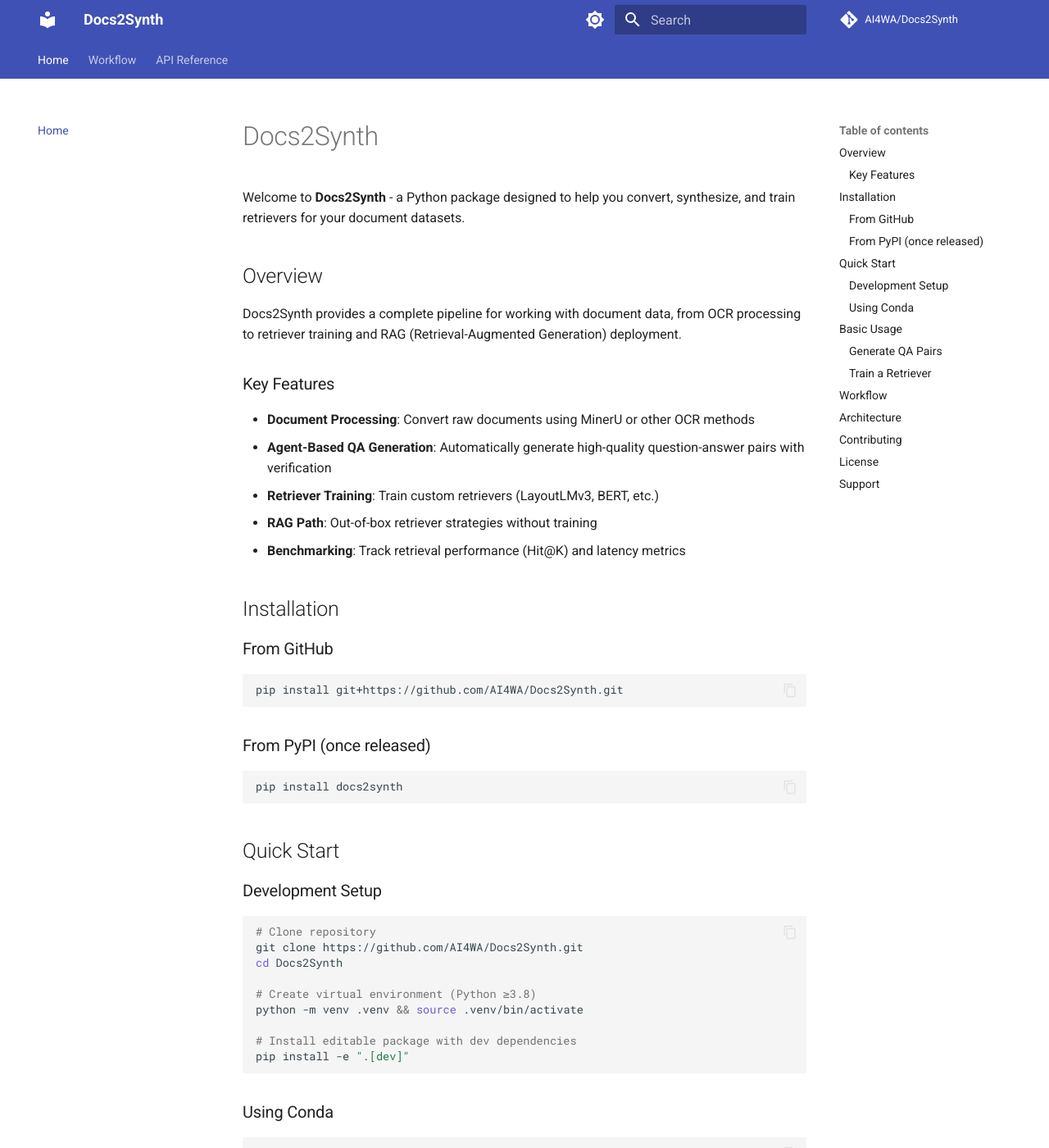
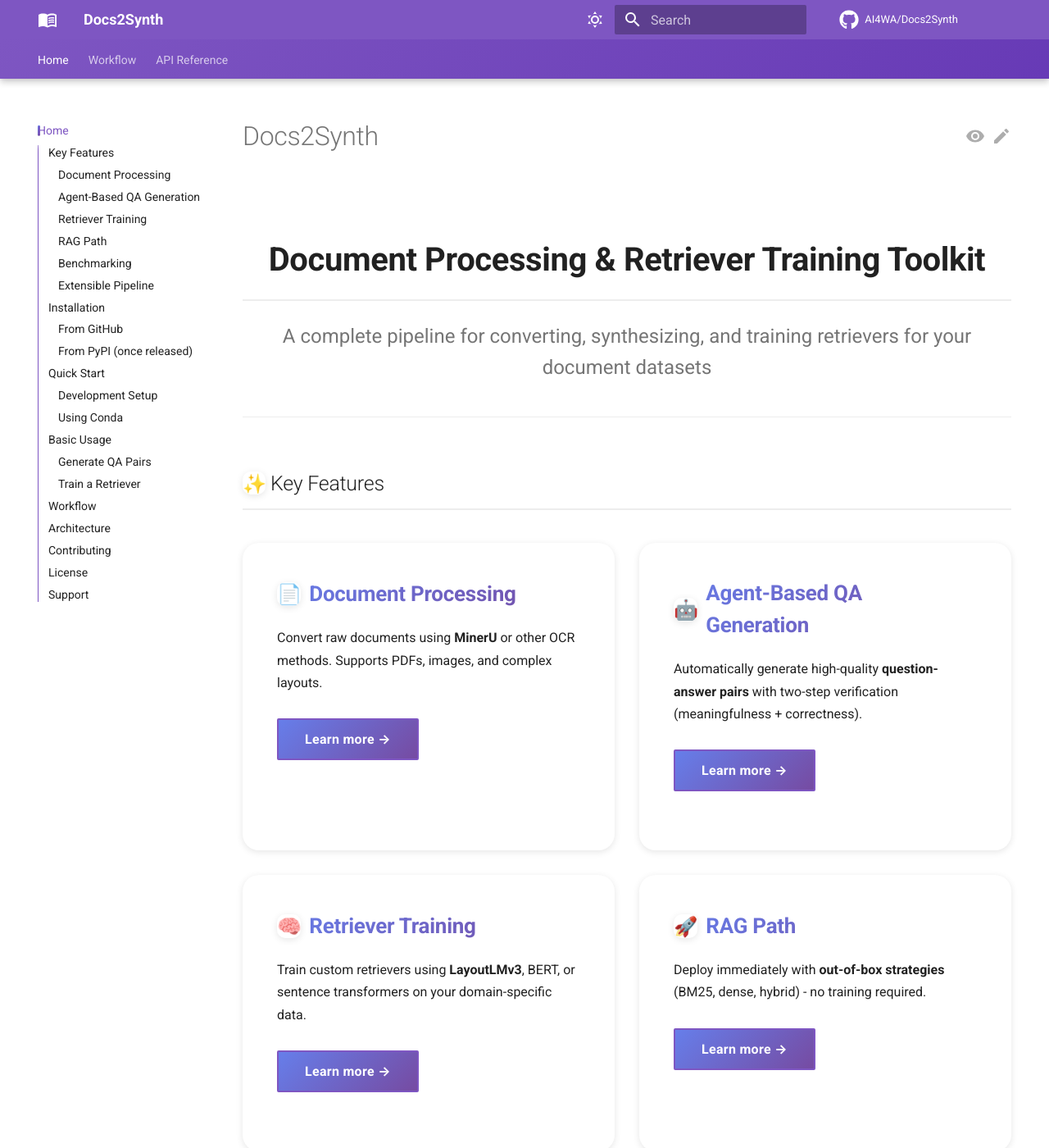
Before and after one commit to AI4WA/Docs2Synth, an MkDocs documentation site: the page built from docs/index.md, in a window 1280 px wide and 1400 px high. Shown: the whole window at 82% size. Built offline with MkDocs 1.6.1 and Material for MkDocs 9.7.7, drawn with Linux system fonts in a browser that asks for light colours; emoji names are drawn with the system emoji font; comment, search, counter and statistics services are not loaded; the version menu is left out; some of the changed text lies outside the part shown.

Commit message:
add style

```diff
--- a/docs/index.md
+++ b/docs/index.md
@@ -1,18 +1,81 @@
 # Docs2Synth
 
-Welcome to **Docs2Synth** - a Python package designed to help you convert, synthesize, and train retrievers for your document datasets.
+<div style="text-align: center; margin: 2rem 0;">
+  <h2 style="font-size: 2rem; font-weight: 700; margin-bottom: 1rem;">
+    Document Processing & Retriever Training Toolkit
+  </h2>
+  <p style="font-size: 1.2rem; color: var(--md-default-fg-color--light);">
+    A complete pipeline for converting, synthesizing, and training retrievers for your document datasets
+  </p>
+</div>
 
-## Overview
+---
 
-Docs2Synth provides a complete pipeline for working with document data, from OCR processing to retriever training and RAG (Retrieval-Augmented Generation) deployment.
+## :sparkles: Key Features
 
-### Key Features
+<div class="feature-grid" markdown>
 
-- **Document Processing**: Convert raw documents using MinerU or other OCR methods
-- **Agent-Based QA Generation**: Automatically generate high-quality question-answer pairs with verification
-- **Retriever Training**: Train custom retrievers (LayoutLMv3, BERT, etc.)
-- **RAG Path**: Out-of-box retriever strategies without training
-- **Benchmarking**: Track retrieval performance (Hit@K) and latency metrics
+<div class="feature-card" markdown>
+
+### :page_facing_up: Document Processing
+
+Convert raw documents using **MinerU** or other OCR methods. Supports PDFs, images, and complex layouts.
+
+[Learn more →](workflow/document-processing.md){ .md-button .md-button--primary }
+
+</div>
+
+<div class="feature-card" markdown>
+
+### :robot: Agent-Based QA Generation
+
+Automatically generate high-quality **question-answer pairs** with two-step verification (meaningfulness + correctness).
+
+[Learn more →](workflow/qa-generation.md){ .md-button .md-button--primary }
+
+</div>
+
+<div class="feature-card" markdown>
+
+### :brain: Retriever Training
+
+Train custom retrievers using **LayoutLMv3**, BERT, or sentence transformers on your domain-specific data.
+
+[Learn more →](workflow/retriever-training.md){ .md-button .md-button--primary }
+
+</div>
+
+<div class="feature-card" markdown>
+
+### :rocket: RAG Path
+
+Deploy immediately with **out-of-box strategies** (BM25, dense, hybrid) - no training required.
+
+[Learn more →](workflow/rag-path.md){ .md-button .md-button--primary }
+
+</div>
+
+<div class="feature-card" markdown>
+
+### :chart_with_upwards_trend: Benchmarking
+
+Track retrieval performance with **Hit@K**, MRR, NDCG metrics and monitor end-to-end latency.
+
+[Learn more →](workflow/retriever-training.md#evaluation){ .md-button .md-button--primary }
+
+</div>
+
+<div class="feature-card" markdown>
+
+### :gear: Extensible Pipeline
+
+Combine all steps into a **unified pipeline** with flexible control flow based on your requirements.
+
+[Get Started →](#quick-start){ .md-button .md-button--primary }
+
+</div>
+
+</div>
 
 ## Installation
 
--- /dev/null
+++ b/docs/stylesheets/extra.css
@@ -0,0 +1,382 @@
+/* Custom styling for Docs2Synth documentation */
+
+/* Root variables for consistent theming */
+:root {
+  --md-primary-fg-color: #673ab7;
+  --md-primary-fg-color--light: #9575cd;
+  --md-primary-fg-color--dark: #512da8;
+  --md-accent-fg-color: #ffc107;
+  --card-shadow: 0 2px 8px rgba(0, 0, 0, 0.1);
+  --card-hover-shadow: 0 4px 16px rgba(0, 0, 0, 0.15);
+  --gradient-purple: linear-gradient(135deg, #667eea 0%, #764ba2 100%);
+  --gradient-blue: linear-gradient(135deg, #667eea 0%, #4e73df 100%);
+  --transition-smooth: all 0.3s cubic-bezier(0.4, 0, 0.2, 1);
+}
+
+/* Dark mode adjustments */
+[data-md-color-scheme="slate"] {
+  --md-primary-fg-color: #9575cd;
+  --md-primary-fg-color--light: #b39ddb;
+  --md-primary-fg-color--dark: #7e57c2;
+  --card-shadow: 0 2px 8px rgba(0, 0, 0, 0.3);
+  --card-hover-shadow: 0 4px 16px rgba(0, 0, 0, 0.5);
+}
+
+/* Improve code block appearance */
+.highlight {
+  border-radius: 0.5rem;
+  overflow: hidden;
+  margin: 1.5em 0;
+}
+
+.highlight pre {
+  margin: 0;
+  padding: 1rem;
+}
+
+/* Better inline code styling */
+code {
+  padding: 0.2em 0.4em;
+  border-radius: 0.25rem;
+  font-size: 0.9em;
+  font-weight: 500;
+}
+
+/* Improve admonition styling */
+.admonition {
+  border-radius: 0.5rem;
+  box-shadow: var(--card-shadow);
+  margin: 1.5em 0;
+  padding: 0.8rem 1.2rem;
+}
+
+.admonition-title {
+  font-weight: 600;
+  margin-bottom: 0.5rem;
+}
+
+/* Card-like styling for content sections */
+.md-typeset h2 {
+  margin-top: 2.5em;
+  margin-bottom: 1em;
+  padding-bottom: 0.5em;
+  border-bottom: 2px solid var(--md-default-fg-color--lightest);
+}
+
+.md-typeset h3 {
+  margin-top: 2em;
+  margin-bottom: 0.8em;
+  color: var(--md-primary-fg-color);
+}
+
+/* Improve table styling */
+.md-typeset table:not([class]) {
+  border-radius: 0.5rem;
+  overflow: hidden;
+  box-shadow: var(--card-shadow);
+  border: none;
+}
+
+.md-typeset table:not([class]) th {
+  background-color: var(--md-primary-fg-color);
+  color: white;
+  font-weight: 600;
+  padding: 0.8rem 1rem;
+}
+
+.md-typeset table:not([class]) td {
+  padding: 0.6rem 1rem;
+}
+
+/* Better link styling */
+.md-typeset a {
+  text-decoration: none;
+  border-bottom: 1px solid transparent;
+  transition: border-color 0.2s;
+}
+
+.md-typeset a:hover {
+  border-bottom-color: var(--md-accent-fg-color);
+}
+
+/* Command/terminal styling */
+.md-typeset .language-bash::before,
+.md-typeset .language-shell::before {
+  content: "$ ";
+  color: var(--md-accent-fg-color);
+  font-weight: bold;
+  user-select: none;
+}
+
+/* Feature cards on homepage */
+.feature-grid {
+  display: grid;
+  grid-template-columns: repeat(auto-fit, minmax(300px, 1fr));
+  gap: 1.5rem;
+  margin: 2rem 0;
+  padding: 0;
+}
+
+.feature-card {
+  background: var(--md-default-bg-color);
+  border-radius: 1rem;
+  padding: 2rem;
+  box-shadow: var(--card-shadow);
+  transition: var(--transition-smooth);
+  border: 2px solid transparent;
+  position: relative;
+  overflow: hidden;
+}
+
+.feature-card::before {
+  content: '';
+  position: absolute;
+  top: 0;
+  left: 0;
+  right: 0;
+  height: 4px;
+  background: var(--gradient-purple);
+  opacity: 0;
+  transition: var(--transition-smooth);
+}
+
+.feature-card:hover {
+  transform: translateY(-8px) scale(1.02);
+  box-shadow: var(--card-hover-shadow);
+  border-color: var(--md-primary-fg-color--light);
+}
+
+.feature-card:hover::before {
+  opacity: 1;
+}
+
+.feature-card h3 {
+  margin-top: 0;
+  margin-bottom: 1rem;
+  font-size: 1.3rem;
+  font-weight: 700;
+  background: var(--gradient-purple);
+  -webkit-background-clip: text;
+  -webkit-text-fill-color: transparent;
+  background-clip: text;
+  display: flex;
+  align-items: center;
+  gap: 0.5rem;
+}
+
+.feature-card p {
+  line-height: 1.7;
+  margin-bottom: 1.5rem;
+}
+
+.feature-card .md-button {
+  margin-top: auto;
+}
+
+/* Navigation improvements */
+.md-tabs {
+  background: linear-gradient(135deg, var(--md-primary-fg-color) 0%, var(--md-primary-fg-color--dark) 100%);
+}
+
+/* Search box improvements */
+.md-search__input {
+  border-radius: 2rem;
+}
+
+/* Footer improvements */
+.md-footer {
+  background: linear-gradient(135deg, var(--md-primary-fg-color--dark) 0%, var(--md-primary-fg-color) 100%);
+}
+
+/* Smooth scrolling */
+html {
+  scroll-behavior: smooth;
+}
+
+/* Better focus states */
+*:focus-visible {
+  outline: 2px solid var(--md-accent-fg-color);
+  outline-offset: 2px;
+  border-radius: 0.25rem;
+}
+
+/* Code copy button improvements */
+.md-clipboard {
+  border-radius: 0.25rem;
+}
+
+/* Better spacing for lists */
+.md-typeset ul,
+.md-typeset ol {
+  margin: 1em 0;
+}
+
+.md-typeset li {
+  margin: 0.5em 0;
+}
+
+/* Badge styling */
+.badge {
+  display: inline-block;
+  padding: 0.25em 0.6em;
+  font-size: 0.85em;
+  font-weight: 600;
+  line-height: 1;
+  color: white;
+  text-align: center;
+  white-space: nowrap;
+  border-radius: 0.375rem;
+  background-color: var(--md-primary-fg-color);
+  margin: 0 0.25em;
+}
+
+/* Responsive images */
+.md-typeset img {
+  border-radius: 0.5rem;
+  box-shadow: var(--card-shadow);
+  max-width: 100%;
+  height: auto;
+}
+
+/* Animations */
+@keyframes fadeInUp {
+  from {
+    opacity: 0;
+    transform: translateY(30px);
+  }
+  to {
+    opacity: 1;
+    transform: translateY(0);
+  }
+}
+
+.feature-card {
+  animation: fadeInUp 0.6s ease-out backwards;
+}
+
+.feature-card:nth-child(1) { animation-delay: 0.1s; }
+.feature-card:nth-child(2) { animation-delay: 0.2s; }
+.feature-card:nth-child(3) { animation-delay: 0.3s; }
+.feature-card:nth-child(4) { animation-delay: 0.4s; }
+.feature-card:nth-child(5) { animation-delay: 0.5s; }
+.feature-card:nth-child(6) { animation-delay: 0.6s; }
+
+/* Improved button styles */
+.md-button {
+  border-radius: 0.5rem;
+  font-weight: 600;
+  padding: 0.6rem 1.5rem;
+  transition: var(--transition-smooth);
+  text-transform: none;
+  letter-spacing: 0.3px;
+}
+
+.md-button:hover {
+  transform: translateY(-2px);
+  box-shadow: 0 4px 12px rgba(0, 0, 0, 0.15);
+}
+
+.md-button--primary {
+  background: var(--gradient-purple);
+  border: none;
+}
+
+/* Better mobile responsiveness */
+@media screen and (max-width: 768px) {
+  .feature-grid {
+    grid-template-columns: 1fr;
+    gap: 1rem;
+  }
+
+  .feature-card {
+    padding: 1.5rem;
+  }
+
+  .md-typeset h1 {
+    font-size: 1.8rem;
+  }
+
+  .md-typeset h2 {
+    font-size: 1.5rem;
+  }
+}
+
+@media screen and (max-width: 480px) {
+  .feature-card h3 {
+    font-size: 1.1rem;
+  }
+}
+
+/* Scrollbar styling */
+::-webkit-scrollbar {
+  width: 12px;
+  height: 12px;
+}
+
+::-webkit-scrollbar-track {
+  background: var(--md-default-bg-color);
+}
+
+::-webkit-scrollbar-thumb {
+  background: var(--md-primary-fg-color--light);
+  border-radius: 6px;
+  border: 2px solid var(--md-default-bg-color);
+}
+
+::-webkit-scrollbar-thumb:hover {
+  background: var(--md-primary-fg-color);
+}
+
+/* Loading animation for navigation */
+.md-nav__link--active {
+  position: relative;
+}
+
+.md-nav__link--active::before {
+  content: '';
+  position: absolute;
+  left: 0;
+  top: 50%;
+  transform: translateY(-50%);
+  width: 3px;
+  height: 70%;
+  background: var(--gradient-purple);
+  border-radius: 2px;
+}
+
+/* Enhanced code blocks */
+.highlight pre {
+  position: relative;
+}
+
+.highlight:hover {
+  box-shadow: var(--card-hover-shadow);
+  transform: scale(1.01);
+  transition: var(--transition-smooth);
+}
+
+/* Print styles */
+@media print {
+  .md-header,
+  .md-sidebar,
+  .md-footer,
+  .md-button {
+    display: none;
+  }
+
+  .feature-card {
+    break-inside: avoid;
+    page-break-inside: avoid;
+  }
+}
+
+/* Accessibility improvements */
+@media (prefers-reduced-motion: reduce) {
+  *,
+  *::before,
+  *::after {
+    animation-duration: 0.01ms !important;
+    animation-iteration-count: 1 !important;
+    transition-duration: 0.01ms !important;
+  }
+}
--- a/mkdocs.yml
+++ b/mkdocs.yml
@@ -1,35 +1,75 @@
 site_name: Docs2Synth
 site_description: A Python package for synthesizing and working with document data
 site_author: AI4WA
-site_url: https://github.com/AI4WA/Docs2Synth
+site_url: https://ai4wa.github.io/Docs2Synth/
 
 repo_name: AI4WA/Docs2Synth
 repo_url: https://github.com/AI4WA/Docs2Synth
+edit_uri: edit/main/docs/
 
 theme:
   name: material
+  language: en
+  # logo: assets/logo.png  # Add your logo later
+  # favicon: assets/favicon.png  # Add favicon later
+  icon:
+    repo: fontawesome/brands/github
+    edit: material/pencil
+    view: material/eye
+    logo: material/book-open-variant
   palette:
     # Light mode
-    - scheme: default
-      primary: indigo
-      accent: indigo
+    - media: "(prefers-color-scheme: light)"
+      scheme: default
+      primary: deep purple
+      accent: amber
       toggle:
-        icon: material/brightness-7
+        icon: material/weather-sunny
         name: Switch to dark mode
     # Dark mode
-    - scheme: slate
-      primary: indigo
-      accent: indigo
+    - media: "(prefers-color-scheme: dark)"
+      scheme: slate
+      primary: deep purple
+      accent: amber
       toggle:
-        icon: material/brightness-4
+        icon: material/weather-night
         name: Switch to light mode
+  font:
+    text: Roboto
+    code: Roboto Mono
   features:
+    # Navigation
+    - navigation.instant
+    - navigation.instant.prefetch
+    - navigation.instant.progress
+    - navigation.tracking
     - navigation.tabs
+    - navigation.tabs.sticky
     - navigation.sections
+    - navigation.expand
+    - navigation.path
+    - navigation.prune
+    - navigation.indexes
     - navigation.top
+    - navigation.footer
+    # Table of contents
+    - toc.follow
+    - toc.integrate
+    # Search
     - search.suggest
     - search.highlight
+    - search.share
+    # Code blocks
     - content.code.copy
+    - content.code.annotate
+    - content.code.select
+    # Tabs
+    - content.tabs.link
+    # Tooltips
+    - content.tooltips
+    # Actions
+    - content.action.edit
+    - content.action.view
 
 plugins:
   - search
@@ -41,18 +81,84 @@
   #           docstring_style: google
 
 markdown_extensions:
+  # Admonitions
   - admonition
   - pymdownx.details
-  - pymdownx.superfences
+  - pymdownx.superfences:
+      custom_fences:
+        - name: mermaid
+          class: mermaid
+          format: !!python/name:pymdownx.superfences.fence_code_format
+  # Code highlighting
   - pymdownx.highlight:
       anchor_linenums: true
+      line_spans: __span
+      pygments_lang_class: true
   - pymdownx.inlinehilite
   - pymdownx.snippets
+  # Tabbed content
   - pymdownx.tabbed:
       alternate_style: true
+  # Task lists
+  - pymdownx.tasklist:
+      custom_checkbox: true
+  # Emojis and icons
+  - pymdownx.emoji:
+      emoji_index: !!python/name:material.extensions.emoji.twemoji
+      emoji_generator: !!python/name:material.extensions.emoji.to_svg
+  # Keys and marks
+  - pymdownx.keys
+  - pymdownx.mark
+  - pymdownx.caret
+  - pymdownx.tilde
+  # Smart symbols
+  - pymdownx.smartsymbols
+  # Abbreviations
+  - abbr
+  - attr_list
+  - md_in_html
+  # Footnotes
+  - footnotes
+  # Metadata
+  - meta
+  # Definition lists
+  - def_list
+  # Tables
   - tables
+  # Table of contents
   - toc:
       permalink: true
+      permalink_title: Anchor link to this section
+      toc_depth: 3
+
+extra:
+  social:
+    - icon: fontawesome/brands/github
+      link: https://github.com/AI4WA/Docs2Synth
+      name: GitHub Repository
+    - icon: fontawesome/brands/python
+      link: https://pypi.org/project/Docs2Synth/
+      name: PyPI Package
+  analytics:
+    feedback:
+      title: Was this page helpful?
+      ratings:
+        - icon: material/emoticon-happy-outline
+          name: This page was helpful
+          data: 1
+          note: >-
+            Thanks for your feedback!
+        - icon: material/emoticon-sad-outline
+          name: This page could be improved
+          data: 0
+          note: >-
+            Thanks for your feedback! Help us improve by
+            <a href="https://github.com/AI4WA/Docs2Synth/issues/new" target="_blank" rel="noopener">opening an issue</a>.
+  version:
+    provider: mike
+
+extra_css:
+  - stylesheets/extra.css
 
 nav:
   - Home: index.md
```
